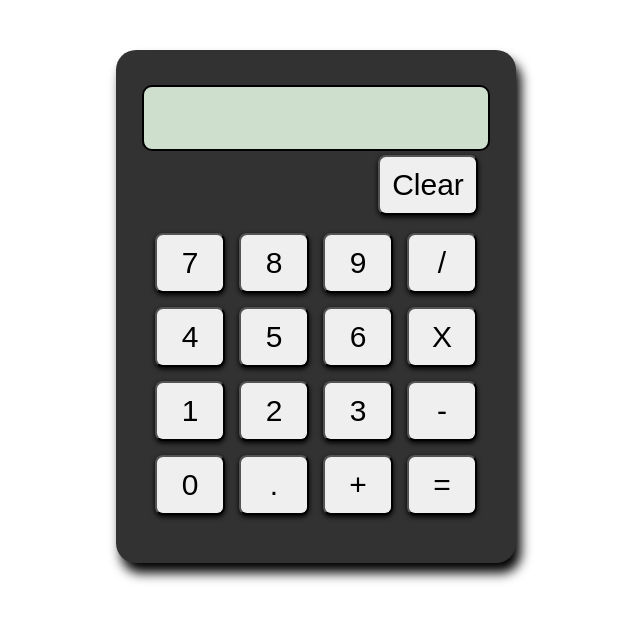
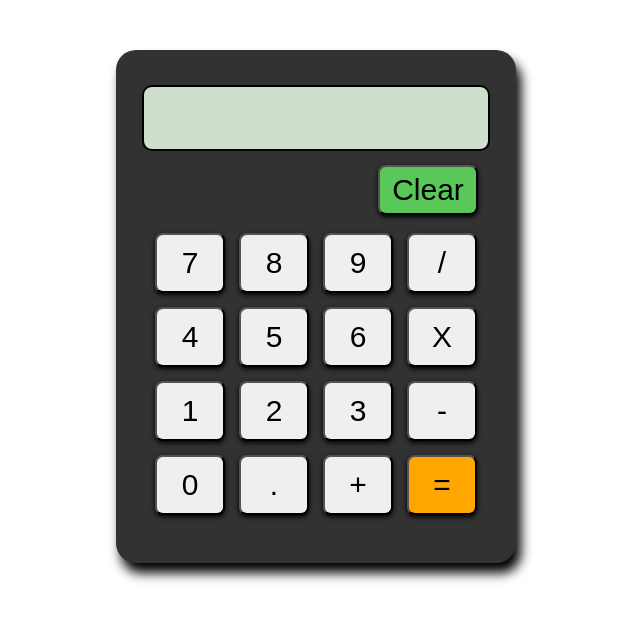
Before and after one commit to Kartik-A-Patil/simple-calculator, a plain HTML site: page index.html in a window 1280 px wide. Shown: the whole page, without its empty margins (324-964 px from the left). Drawn offline with Linux system fonts and the light colour scheme.

Commit message:
Add files via upload

```diff
--- a/index.html
+++ b/index.html
@@ -17,7 +17,7 @@
                 <td><button>Clear</button></td>
             </tr>
           <tr>
-            <td><button >7</button></td>
+            <td><button>7</button></td>
             <td><button>8</button></td>
             <td><button>9</button></td>
             <td><button>/</button></td>
@@ -38,7 +38,7 @@
             <td><button>0</button></td>
             <td><button>.</button></td>
             <td><button>+</button></td>
-            <td><button>=</button></td>
+            <td><button class="equal">=</button></td>
           </tr>
         </table>
     </div>
--- a/style.css
+++ b/style.css
@@ -1,3 +1,7 @@
+body{
+    font-family:'digital-clock-font';
+    src: url('put_the_location_to_your_font.ttf or .otf');
+}
 .container{
     text-align: center;
     background-color: rgb(50, 50, 50);
@@ -20,6 +24,8 @@ input{
     border: 2px solid rgb(0, 0, 0);
     background-color: rgb(206, 223, 206);
     width: 340px;
+    text-align: end;
+
 }
 button{
     font-size: 30px;
@@ -29,9 +35,23 @@ button{
     border-radius: 8px;
     box-shadow: 0px 2px 5px 0px rgb(0, 0, 0);
 }
+button:hover{
+    background-color: rgb(151, 151, 151);
+}
 .clear button{
     position: absolute;
-    top: 100px;
+    top: 110px;
     right: 33px;
     width: 100px;
+    height: 50px;
+    background-color: rgb(89, 200, 89);
 }
+.clear button:hover{
+    background-color: rgb(0, 161, 43);
+}
+button.equal{
+    background-color: rgb(255, 166, 0);
+}
+button.equal:hover{
+    background-color: rgb(236, 134, 0);
+}
```
